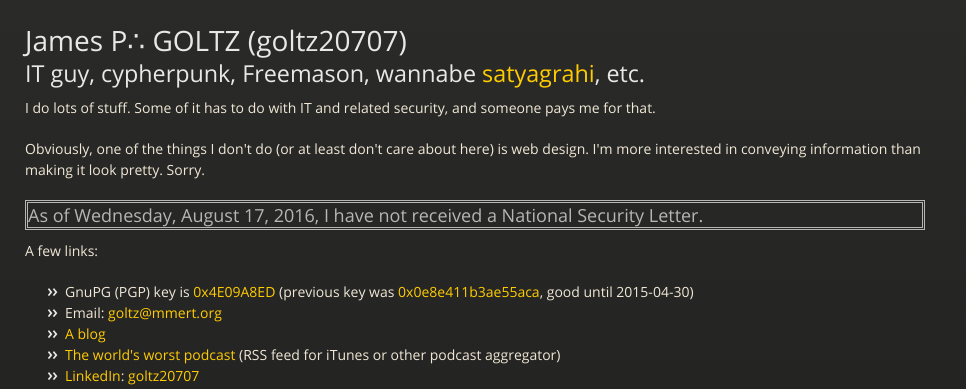
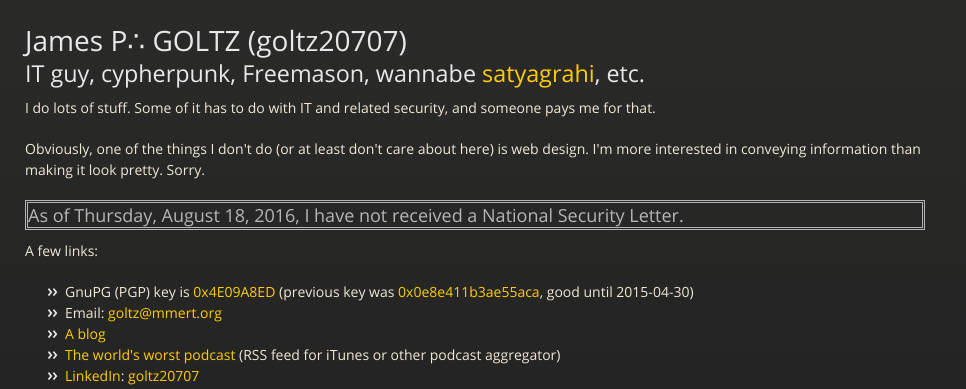
Before and after one commit to goltz20707/goltz20707.github.io, a Jekyll site: the page built from index.html, in a window 1280 px wide. Shown: the top 389 px of the page, without its empty margins (0-966 px from the left). Built offline with Jekyll 4.4.1, drawn with Linux system fonts in a browser that asks for light colours.

Commit message:
Update nsl.html

```diff
--- a/_includes/nsl.html
+++ b/_includes/nsl.html
@@ -3,6 +3,6 @@ date '+%A, %B %e, %Y,'
  -->
 <h3 style="border: double">As of
 
-Wednesday, August 17, 2016,
+Thursday, August 18, 2016,
 
 I have not received a National Security Letter.</h3>
```
